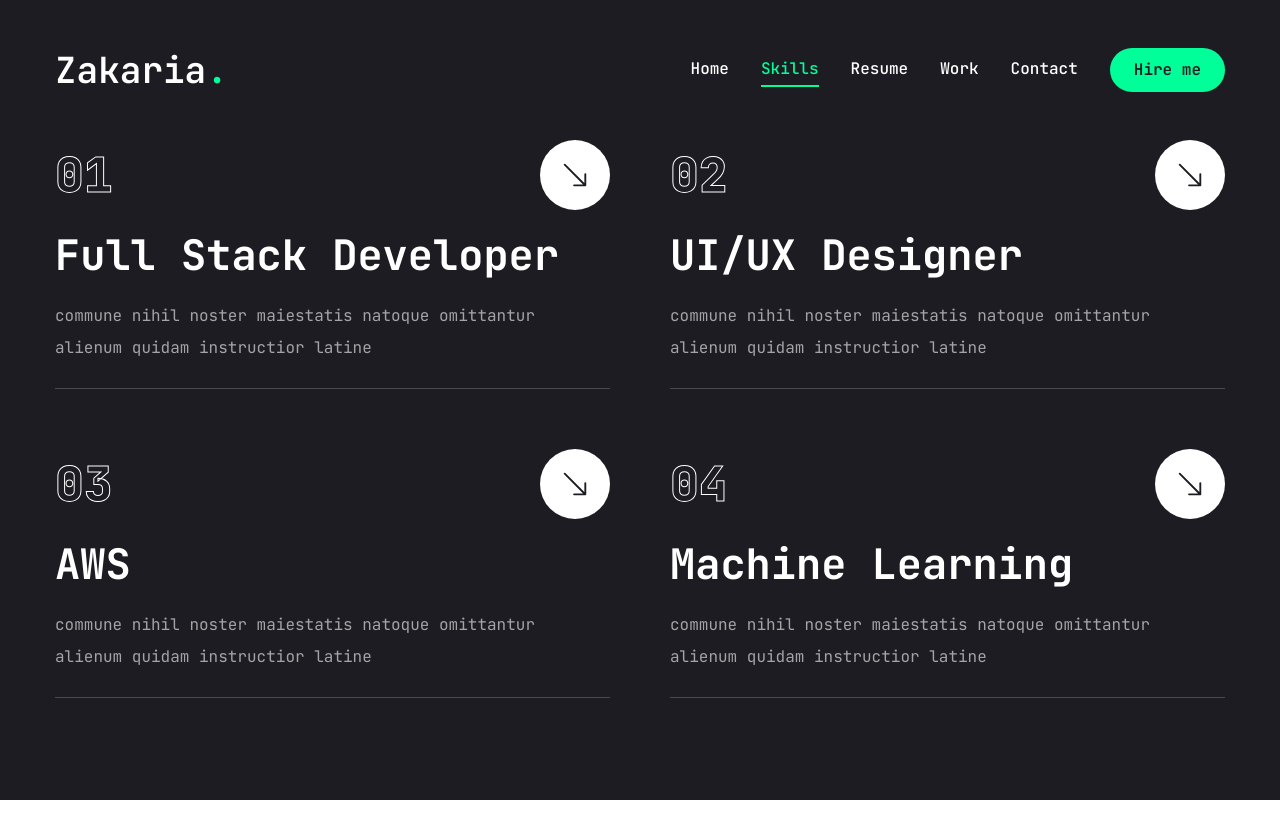
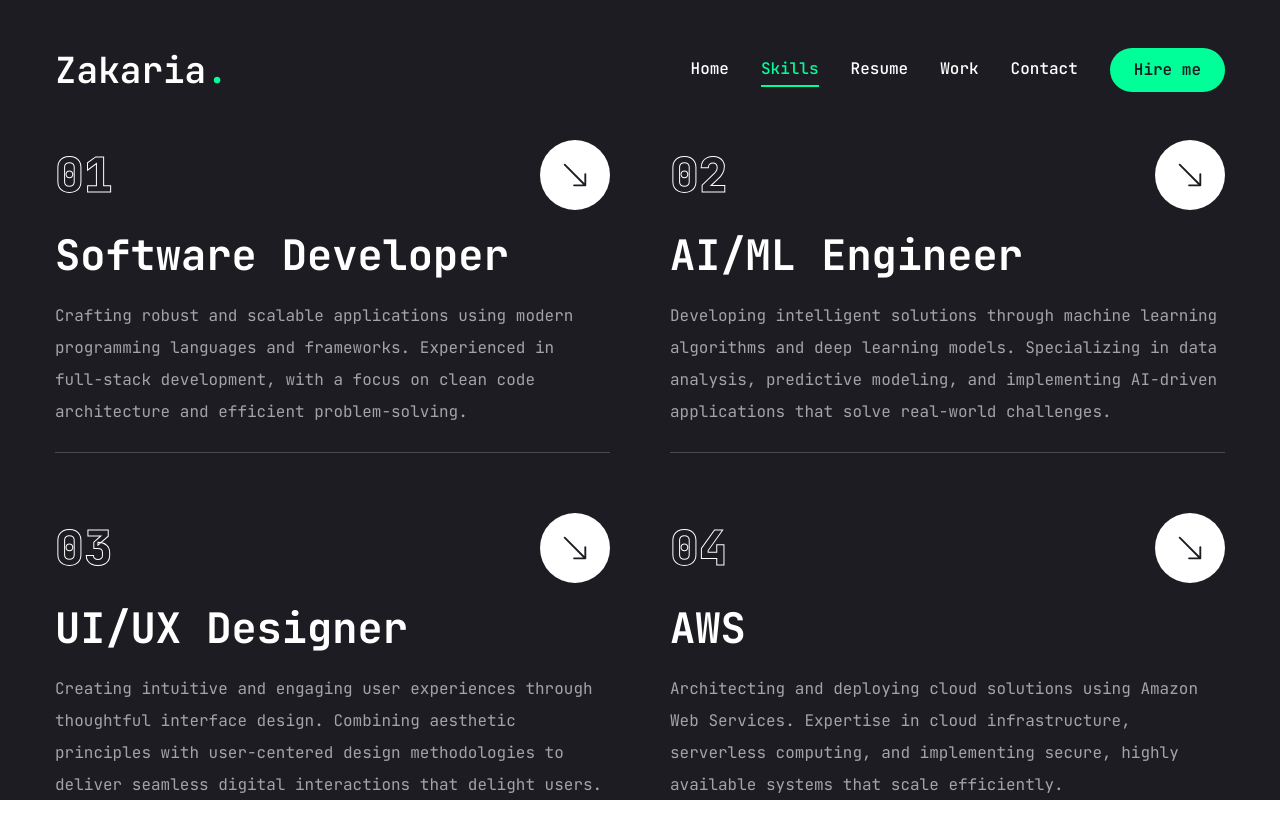
Before and after one commit to levisstrauss/portfolio, a Next.js app: page /skills in a window 1280 px wide. Before the commit the page ends 800 px from the top, so only its background shows below. Built offline with nearby package versions, Linux system fonts and the light colour scheme.

Commit message:
Refined Text content

```diff
--- a/app/page.jsx
+++ b/app/page.jsx
@@ -32,12 +32,12 @@ const Home = () => {
                         Zakaria Coulibaly
                       </span>
                   </h1>
-                  <p className="text-3xl md:text-4xl lg:text-5xl font-bold mb-4">I&#39;m a</p>
+                  <p className="text-3xl md:text-4xl lg:text-5xl font-bold mb-4">I&#39;m a software <br/> developer &</p>
                   <span className="text-accent text-3xl md:text-4xl lg:text-5xl font-bold">
                       {!loading && (
                       <Typewriter
                           options={{
-                              strings: ['Software & ML Engineer'],
+                              strings: ['AI/ML Engineer'],
                               autoStart: true,
                               loop: true,
                           }}
@@ -45,8 +45,8 @@ const Home = () => {
                       )}
                   </span>
                   <p className="max-w-[500px] mb-9 text-white/80">
-                      I specialize in crafting sophisticated digital experiences using various programming languages and
-                      technologies.
+                      I architect intelligent solutions at the intersection of artificial intelligence and software
+                      engineering, transforming complex data into impactful applications.
                   </p>
                   {/*------------- Btn and socials ---------------------*/}
                   <div className="flex flex-col xl:flex-row items-center gap-8">
--- a/app/resume/page.jsx
+++ b/app/resume/page.jsx
@@ -14,7 +14,7 @@ import { ScrollArea} from "@/components/ui/scroll-area";
 
 const about = {
     title: "About Me",
-    description: "I am a passionate developer skilled in web and mobile technologies, machine learning, and UI/UX design, dedicated to creating impactful digital experiences.",
+    description: "A software and AI/ML engineer driven by the intersection of innovation and technology. With a strong foundation in computer science and mathematics, I develop intelligent solutions that merge cutting-edge machine learning with robust software engineering principles.",
     info: [
         {
             fieldName: "Name",
@@ -56,7 +56,7 @@ const about = {
 const experience = {
     icon: '/assets/resume/badge.svg',
     title: 'My experience',
-    description: "Magna Podio aut doldrums ut query. Molest aut query qualm.Ut est supernatural aut non",
+    description: "Currently expanding my expertise through hands-on projects and continuous learning in software development and machine learning. Actively seeking opportunities to apply my strong foundation in computer science and mathematics to real-world AI solutions.",
     items: [
         // {
         //     company: "Amazon",
@@ -130,7 +130,8 @@ const education = {
 
 const skills = {
     title: "My Skills",
-    description: "I specialize in web and mobile development, machine learning, and UI/UX design, creating efficient, user-friendly applications that deliver results.",
+    description: "Proficient in full-stack development, machine learning algorithms, and cloud technologies. Skilled in" +
+        " creating intelligent applications using Python, TensorFlow, and AWS, with a strong foundation in responsive web design.",
     skillList: [
         {
             icon: <FaHtml5 />,
--- a/app/skills/page.jsx
+++ b/app/skills/page.jsx
@@ -8,32 +8,29 @@ import { motion } from "framer-motion";
 const skills = [
     {
         num: '01',
-        title: 'Full Stack Developer',
-        // description: "I create fast, responsive websites and mobile apps that deliver exceptional user experiences. Let’s build a web presence that makes an impact!",
-        description: "commune nihil noster maiestatis natoque omittantur alienum quidam instructior latine",
+        title: 'Software Developer',
+        description: "Crafting robust and scalable applications using modern programming languages and frameworks. Experienced in full-stack development, with a focus on clean code architecture and efficient problem-solving.",
         href: " ",
     },
     {
         num: '02',
-        title: 'UI/UX Designer',
-        // description: "I design user-centered interfaces that are both functional and visually appealing. Let’s create designs that resonate with users!!",
-        description: "commune nihil noster maiestatis natoque omittantur alienum quidam instructior latine",
-        href: " ",
+        title: 'AI/ML Engineer',
+        description: "Developing intelligent solutions through machine learning algorithms and deep learning models. Specializing in data analysis, predictive modeling, and implementing AI-driven applications that solve real-world challenges.",
+        href: "",
     },
     {
         num: '03',
-        title: 'AWS',
-        // description: "I design and deploy scalable AWS cloud solutions to boost performance, security, and efficiency. Let’s optimize your infrastructure for innovation",
-        description: "commune nihil noster maiestatis natoque omittantur alienum quidam instructior latine",
+        title: 'UI/UX Designer',
+        description: "Creating intuitive and engaging user experiences through thoughtful interface design. Combining aesthetic principles with user-centered design methodologies to deliver seamless digital interactions that delight users.",
         href: " ",
     },
     {
         num: '04',
-        title: 'Machine Learning',
-        // description: "ML",
-        description: "commune nihil noster maiestatis natoque omittantur alienum quidam instructior latine",
-        href: "",
+        title: 'AWS',
+        description: "Architecting and deploying cloud solutions using Amazon Web Services. Expertise in cloud infrastructure, serverless computing, and implementing secure, highly available systems that scale efficiently.",
+        href: " ",
     }
+
 ]
 
 
```
